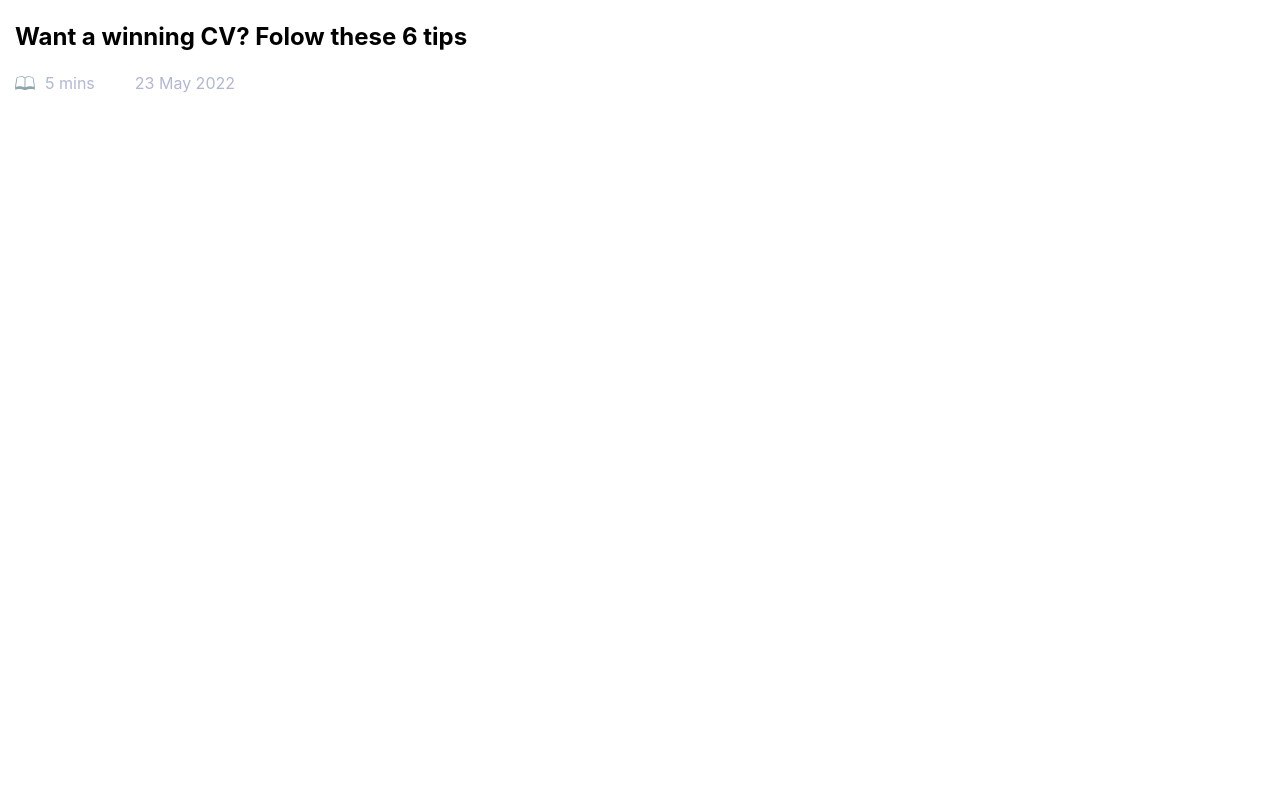
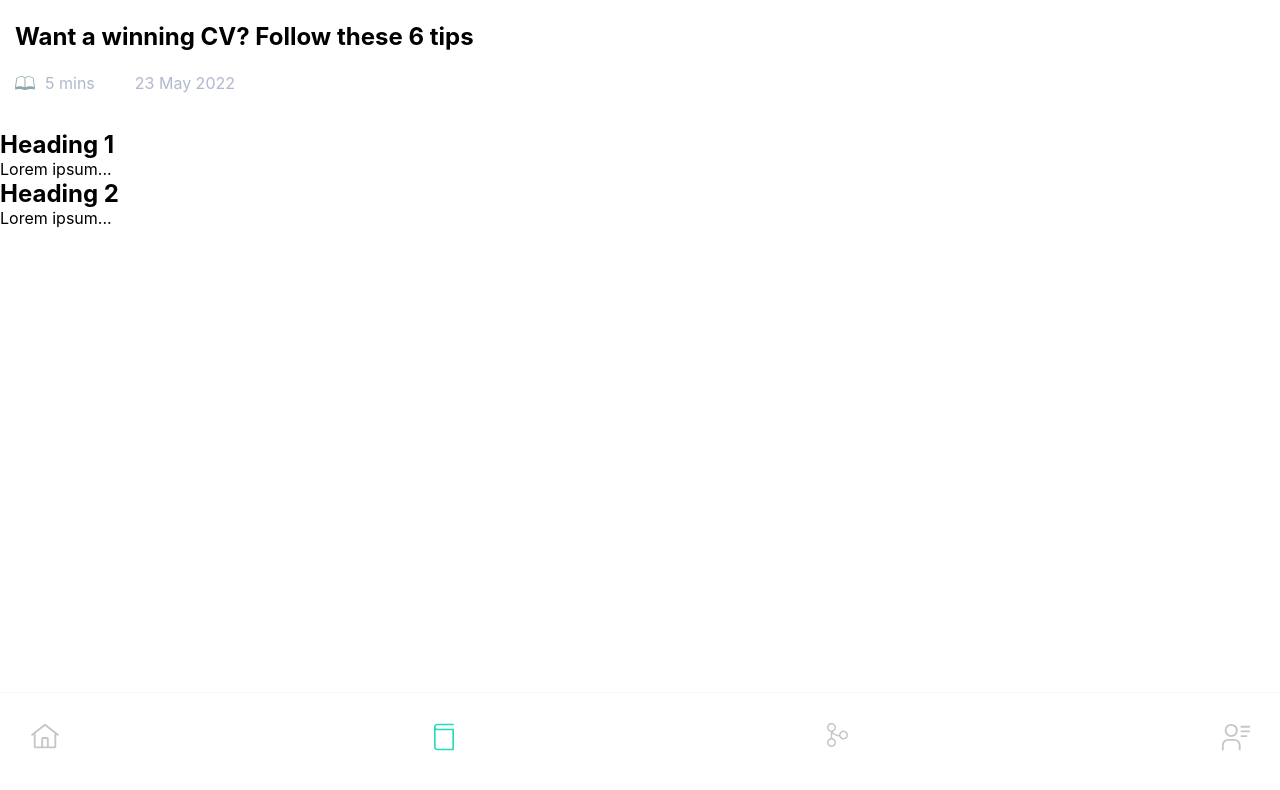
Before and after one commit to ecf123/ecf-fe-prototype, a React (Create React App) app: page /articles/1 in a window 1280 px wide. Shown: the top 790 px of the page. Built offline with nearby package versions, Linux system fonts and the light colour scheme.

Commit message:
added navigation bar, articleindex heading content

```diff
--- a/src/assets/data/dummyArticles.js
+++ b/src/assets/data/dummyArticles.js
@@ -1,22 +1,41 @@
+const articleContent = [
+	{
+	heading: "Heading 1",
+	paragraph: "Lorem ipsum..."
+	},
+	{
+	heading: "Heading 2",
+	paragraph: "Lorem ipsum..."
+	}
+]
+
 const articleData = [
     {
-        title: "Want a winning CV? Folow these 6 tips",
+        title: "Want a winning CV? Follow these 6 tips",
+        articleContent: articleContent,
         readTime: "5 mins",
         date: "23 May 2022",
         id: 1
     },
     {
-        title: "Want a winning CV? Folow these 7 tips",
+        title: "Want a winning CV? Follow these 7 tips",
+        articleContent: articleContent,
         readTime: "5 mins",
         date: "23 May 2022",
         id: 2
     },
     {
-        title: "Want a winning CV? Folow these 8 tips",
+        title: "Want a winning CV? Follow these 8 tips",
+        articleContent: articleContent,
         readTime: "5 mins",
         date: "23 May 2022",
         id: 3
     }
 ];
 
+
+
+
+
+
 export default articleData;
--- a/src/containers/ArticleIndex/ArticleIndex.jsx
+++ b/src/containers/ArticleIndex/ArticleIndex.jsx
@@ -1,14 +1,35 @@
 import React from 'react'
-import ArticleIndexHeading from '../../components/ArticleIndexHeading/ArticleIndexHeading'
-
+import ArticleIndexHeading from '../../components/ArticleIndexHeading/ArticleIndexHeading';
+import Navigation from '../../components/Navigation/Navigation';
+import { useParams } from 'react-router-dom';
 
 // path: /articles/:articleId
 
+
 const ArticleIndex = ({articleArray}) => {
+  const { articleId } = useParams();
+
+  const pickedArticle = articleArray.find( ({ id }) => id === parseInt(articleId))
+
+
+
   return (
-    <div>
+    <div className='articleIndex'>
       <ArticleIndexHeading articleArray={articleArray}/>
+      <div className='articleIndex__container'>
+      {pickedArticle.articleContent.map((item,index) => {
+        return(
+          <div className ='articleIndex__content' key={index}>
+          <h2 className='articleIndex__heading'>{item.heading}</h2>
+          <p className='articleIndex__paragraph'>{item.paragraph}</p>
+          </div>  )
+
+      })}
+
+      </div>
+      <Navigation />
     </div>
+
   )
 }
 
```
